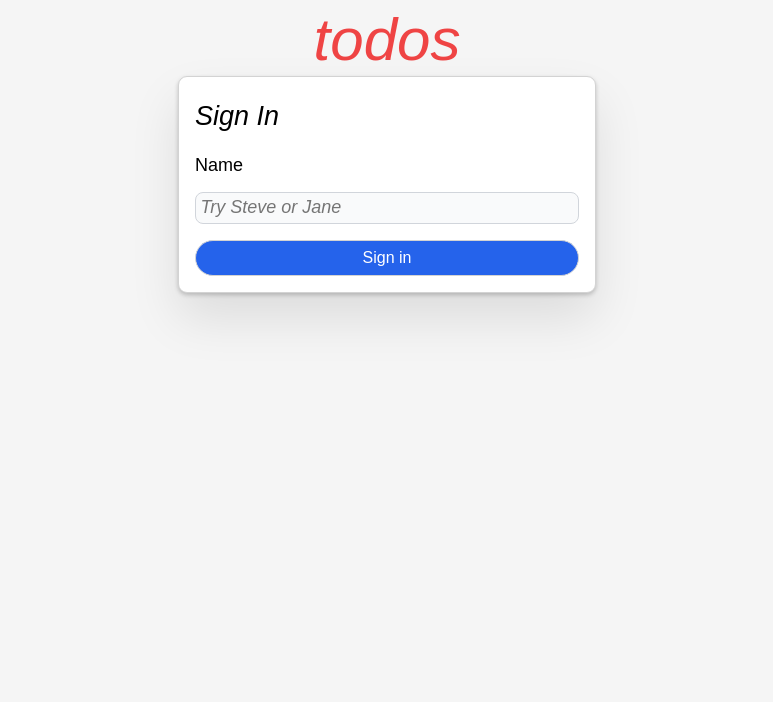
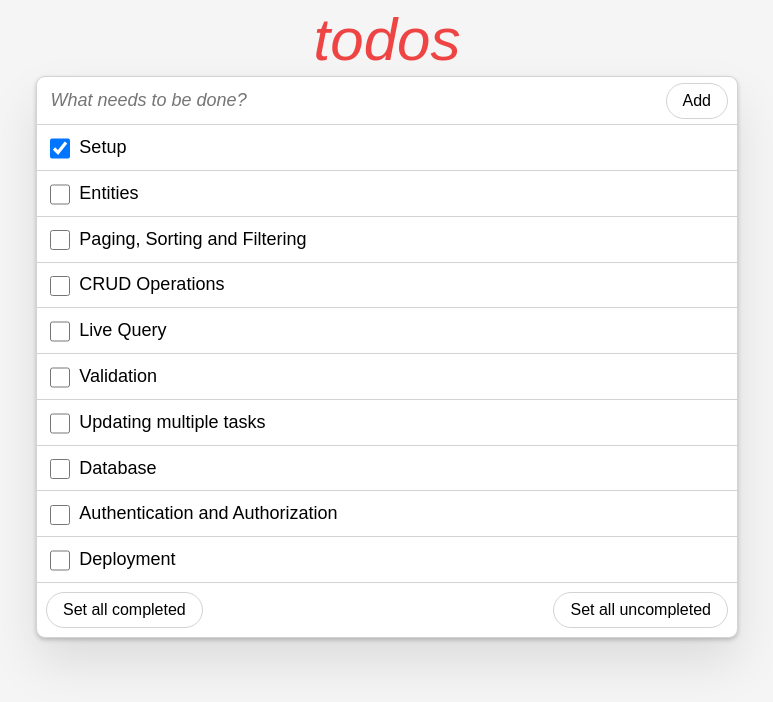
Before and after one commit to noam-honig/todo-app, a React (Vite) app: page / in a window 1280 px wide. Shown: the top 702 px of the page, without its empty margins (253-1026 px from the left). Built offline with nearby package versions, Linux system fonts and the light colour scheme; no server answers.

Commit message:
fixed entry point

```diff
--- a/src/frontend/main.tsx
+++ b/src/frontend/main.tsx
@@ -2,11 +2,10 @@ import './index.css'
 import React from 'react'
 import ReactDOM from 'react-dom/client'
 import App from './App'
-import Auth from './Auth'
 
 ReactDOM.createRoot(document.getElementById('root')!).render(
   <React.StrictMode>
     <h1>todos</h1>
-    <Auth />
+    <App />
   </React.StrictMode>
 )
```
